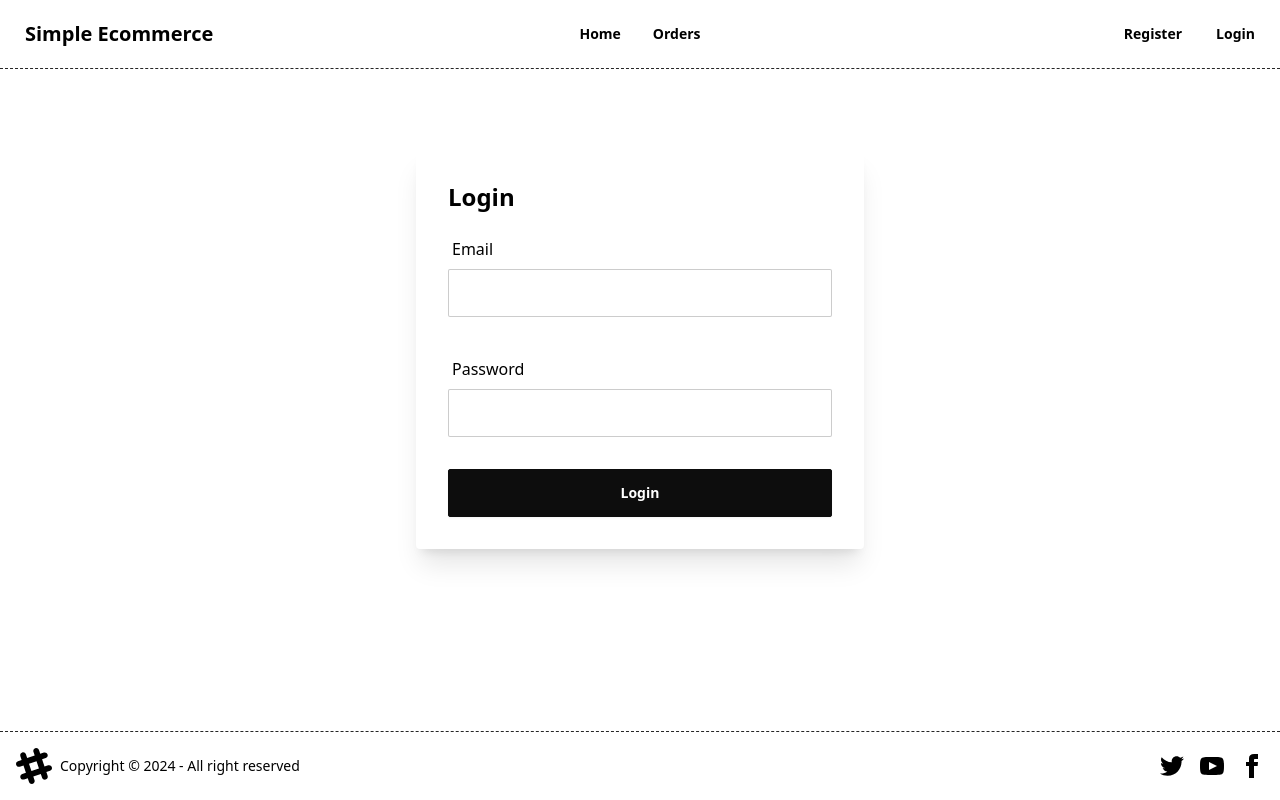
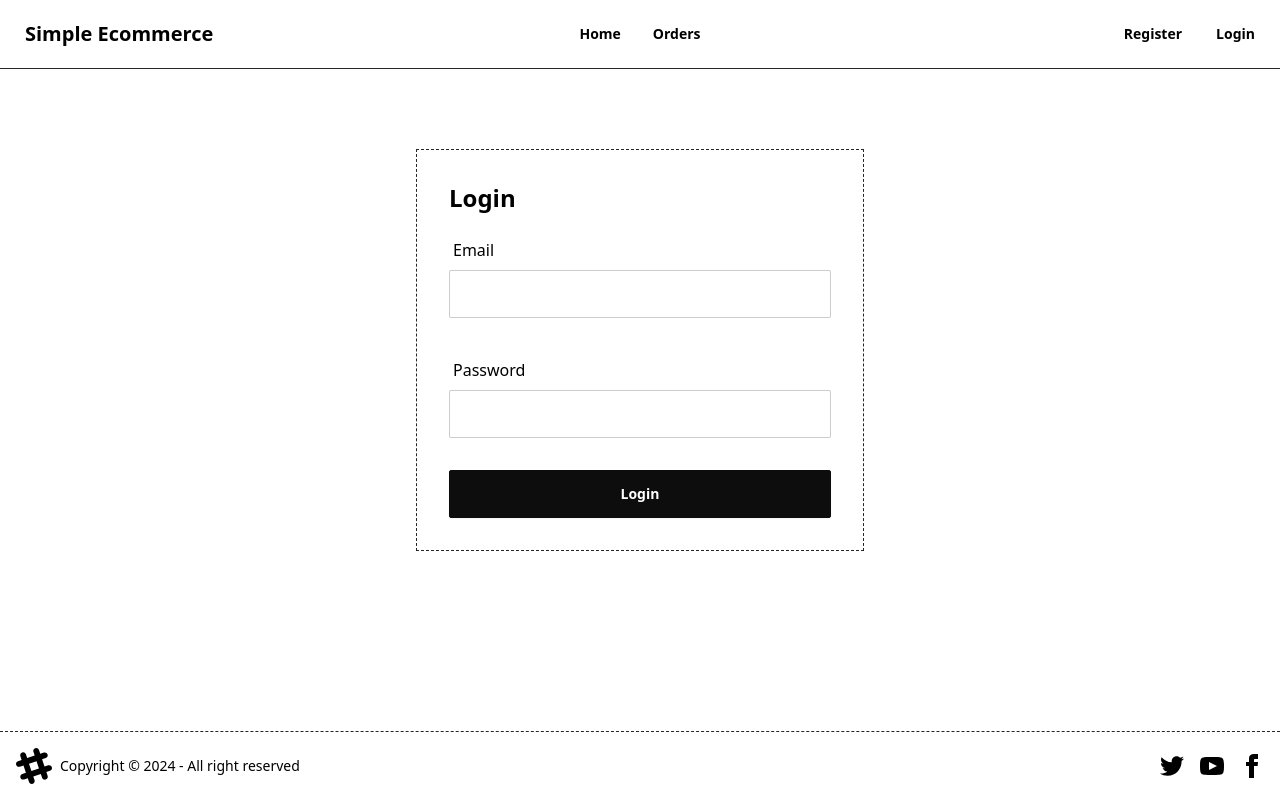
Before and after one commit to dvlpr-shivendra/next-ecommerce, a Next.js app: page /auth/login in a window 1280 px wide. Built offline with nearby package versions, Linux system fonts and the light colour scheme.

Commit message:
Update hover animation

```diff
--- a/components/navbar.tsx
+++ b/components/navbar.tsx
@@ -11,7 +11,7 @@ function Navbar() {
   ];
 
   return (
-    <div className="navbar border-b border-accent border-dashed">
+    <div className="navbar border-b border-accent border-dashed hover:border-solid">
       <div className="navbar-start">
         <div className="dropdown">
           <div tabIndex={0} role="button" className="btn btn-ghost lg:hidden">
--- a/components/product-card.tsx
+++ b/components/product-card.tsx
@@ -8,7 +8,7 @@ function ProductCard({ product }: { product: Product }) {
     <Link
       href={`/products/${product.id}`}
       key={`product-card-${product.id}`}
-      className="pt-6 w-full border border-accent border-dashed"
+      className="pt-6 w-full border border-accent border-dashed hover:border-solid hover:shadow-lg hover:scale-[1.01] transition duration-300 ease-out"
       title={"Buy - " + product.title}
     >
       <img
--- a/pages/auth/login.tsx
+++ b/pages/auth/login.tsx
@@ -14,14 +14,13 @@ export default function CreateProduct() {
     };
 
     post(backendUrl("auth/login"), data).then((res: AuthData) => {
-
       localStorage.setItem("token", res.token as string);
       localStorage.setItem("user", JSON.stringify(res.user));
     });
   }
 
   return (
-    <div className="mt-20 p-8 card bg-base-100 shadow-xl w-2/5 mx-auto">
+    <div className="mt-20 p-8 border border-accent border-dashed w-2/5 mx-auto hover:border-solid">
       <h1 className="text-2xl font-bold mb-4">Login</h1>
       <form onSubmit={onSubmit} className="space-y-8">
         <div className="space-y-8">
--- a/pages/checkout/index.tsx
+++ b/pages/checkout/index.tsx
@@ -112,7 +112,7 @@ function IndexPage() {
     product && (
       <div className="mt-8 grid grid-cols-12 gap-8">
         <div className="col-span-12 lg:col-span-6 order-2 lg:order-1">
-          <div className="p-8 card bg-base-100 shadow-xl">
+          <div className="p-8 border border-accent border-dashed">
             <h3 className="text-2xl font-bold mb-4">{product.title}</h3>
 
             <div className="my-6">
--- a/pages/index.tsx
+++ b/pages/index.tsx
@@ -9,7 +9,7 @@ type GetProductsRes = {
 export default function Home({ data }: { data: GetProductsRes }) {
   return (
     <div className="mt-14">
-      <div className="mt-8 mb-12 p-8 border border-accent border-dashed">
+      <div className="mt-8 mb-12 p-8 border border-accent border-dashed hover:border-solid">
         <h1 className="text-3xl font-bold leading-none text-gray-900 mb-4">
           SimplyBuy
         </h1>
--- a/pages/orders/index.tsx
+++ b/pages/orders/index.tsx
@@ -20,7 +20,7 @@ function index() {
         {orders.map((order) => (
           <li key={order.id} className="mb-6">
             <Link href={`/orders/${order.id}`}>
-              <div className="flex items-center justify-between p-6 border border-accent border-dashed">
+              <div className="flex items-center justify-between p-6 border border-accent border-dashed hover:border-solid hover:shadow-lg hover:scale-[1.01] transition duration-300 ease-out">
                 <div className="flex items-center">
                   <img
                     className="h-16 w-16 object-cover rounded-lg"
```
